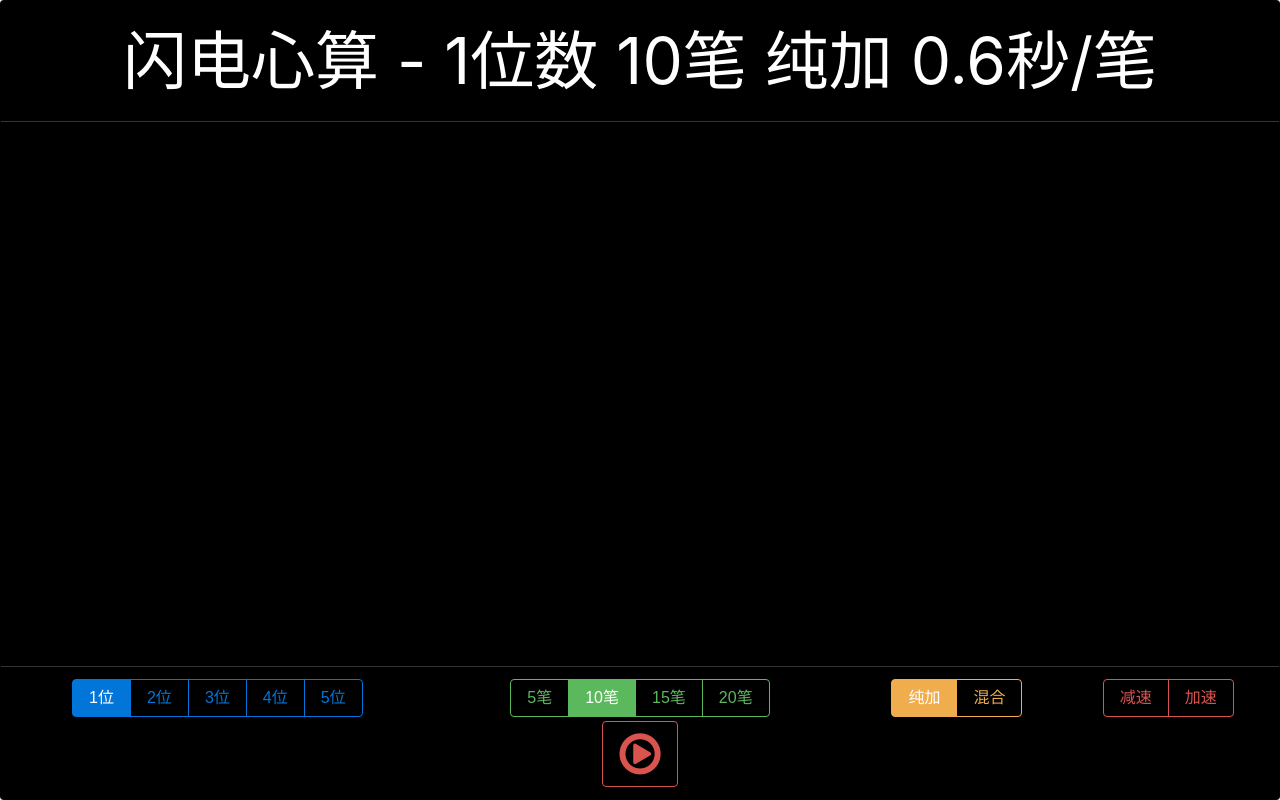
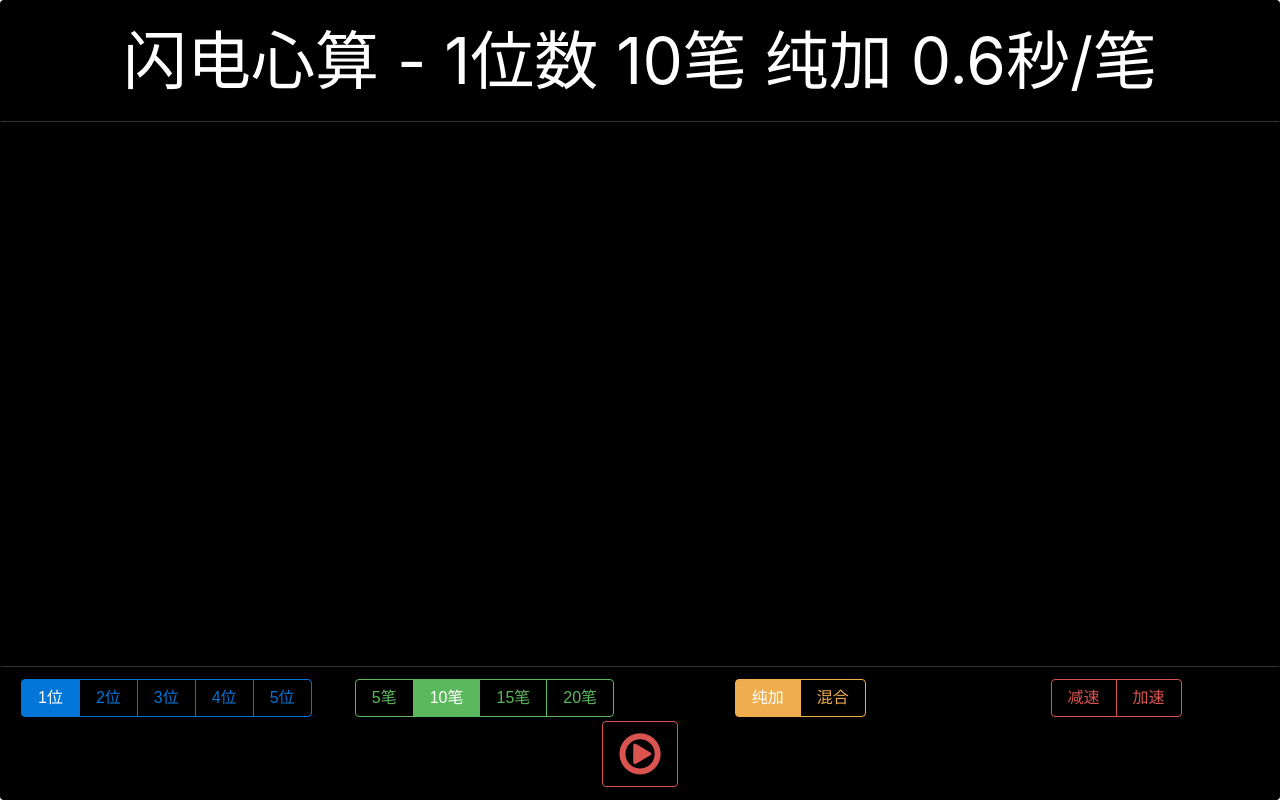
Before and after one commit to yuzhangqu/DjangoTutorial, a Django app: page /wuhan/ in a window 1280 px wide. Run offline with Django 3.2, Linux system fonts and the light colour scheme; some libraries are stand-ins or nearby versions.

```diff
--- a/flash/templates/flash/wuhan.html
+++ b/flash/templates/flash/wuhan.html
@@ -24,7 +24,7 @@
         </div>
         <div class="card-footer text-muted">
             <div class="row mb-1">
-                <div class="col-4">
+                <div class="col">
                     <div id="digit_selector" class="btn-group btn-group-md">
                         <button type="button" class="btn btn-outline-primary active" value="1">1位</button>
                         <button type="button" class="btn btn-outline-primary" value="2">2位</button>
@@ -33,7 +33,7 @@
                         <button type="button" class="btn btn-outline-primary" value="5">5位</button>
                     </div>
                 </div>
-                <div class="col-4">
+                <div class="col">
                     <div id="num_selector" class="btn-group btn-group-md">
                         <button type="button" class="btn btn-outline-success" value="5">5笔</button>
                         <button type="button" class="btn btn-outline-success active" value="10">10笔</button>
@@ -41,13 +41,13 @@
                         <button type="button" class="btn btn-outline-success" value="20">20笔</button>
                     </div>
                 </div>
-                <div class="col-2">
+                <div class="col">
                     <div id="mix_selector" class="btn-group btn-group-md">
                         <button type="button" class="btn btn-outline-warning active" value="0">纯加</button>
                         <button type="button" class="btn btn-outline-warning" value="1">混合</button>
                     </div>
                 </div>
-                <div class="col-2">
+                <div class="col">
                     <div id="speed_selector" class="btn-group btn-group-md">
                         <button type="button" class="btn btn-outline-danger" onclick="slowdown();">减速</button>
                         <button type="button" class="btn btn-outline-danger" onclick="speedup();">加速</button>
--- a/mysite/settings.py
+++ b/mysite/settings.py
@@ -23,7 +23,7 @@ BASE_DIR = os.path.dirname(os.path.dirname(os.path.abspath(__file__)))
 SECRET_KEY = 'pad17chn*&gj(q)#94bi7%p9^wleg!db!-=4g0v78#%3!%igw*'
 
 # SECURITY WARNING: don't run with debug turned on in production!
-DEBUG = True
+DEBUG = False
 
 ALLOWED_HOSTS = ["localhost", "172.168.1.1", "www.qingling.org"]
 
```
